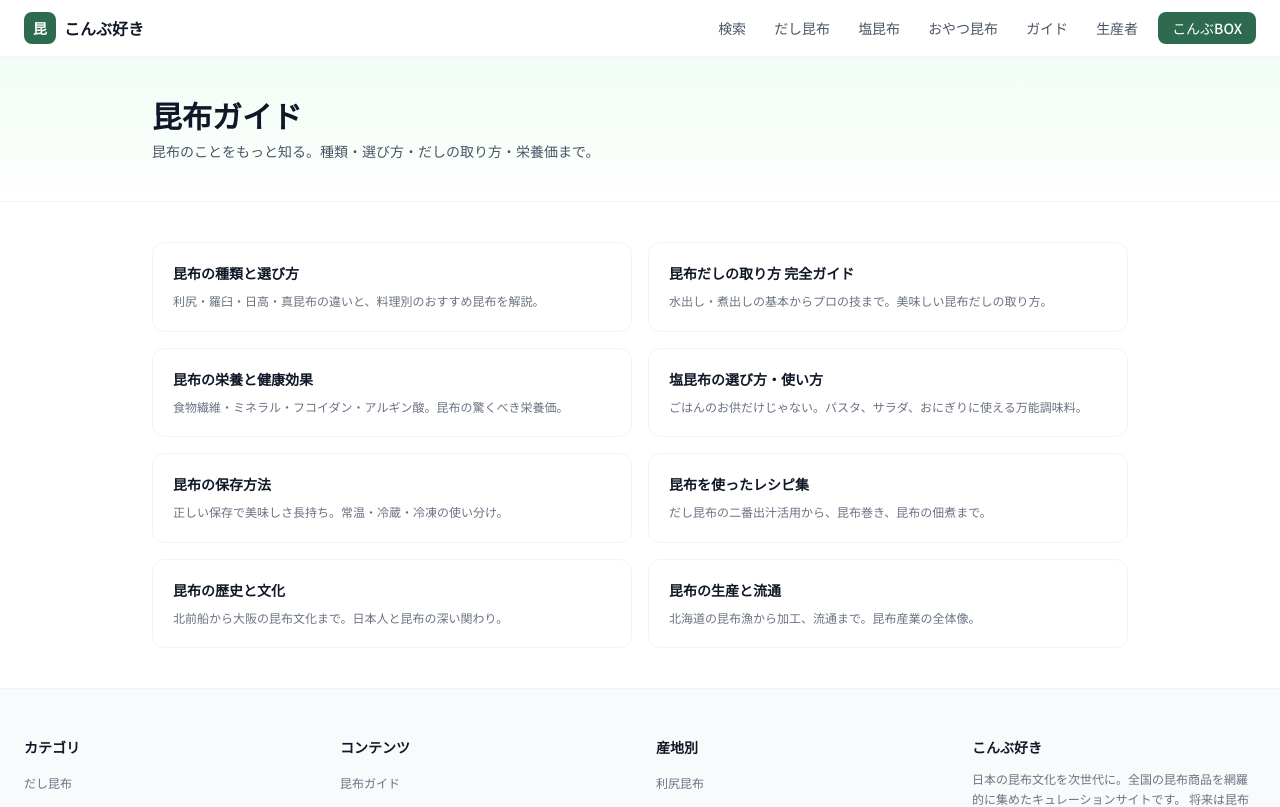
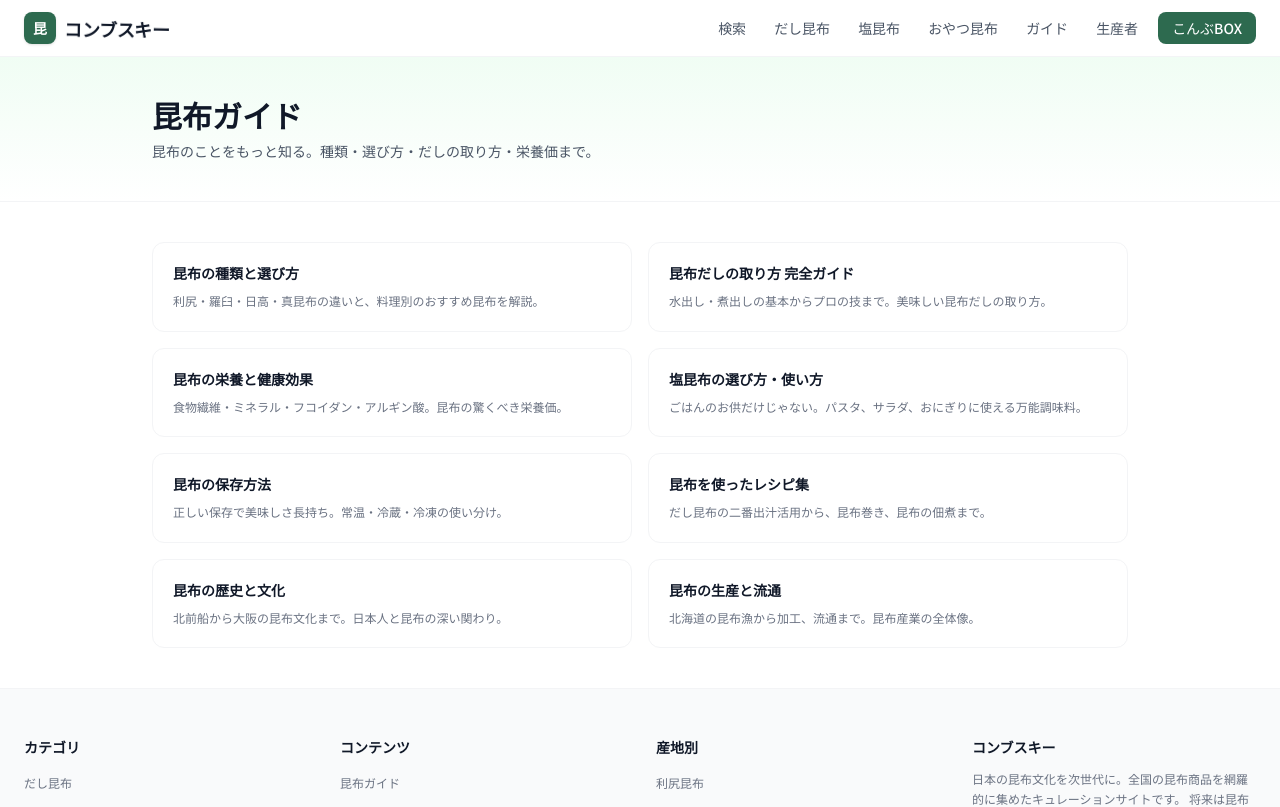
Before and after one commit to masvc/konbu-suki, a Next.js app: page /guide in a window 1280 px wide. Shown: the top 807 px of the page. Built offline with nearby package versions, Linux system fonts and the light colour scheme; no server answers.

Commit message:
feat: サイト名「コンブスキー」に変更 + ゆらゆらロゴアニメーション + コンポーネント共通化(SectionHeading, ProductGrid, CategoryTabs, KonbuLogo) + カラートークン分離

```diff
--- a/src/app/globals.css
+++ b/src/app/globals.css
@@ -10,6 +10,12 @@ html {
 :root {
   --background: #ffffff;
   --foreground: #111827;
+  --konbu-deep: #1b4332;
+  --konbu-green: #2d6a4f;
+  --konbu-sea: #52b788;
+  --konbu-light: #d8f3dc;
+  --konbu-amber: #d4a373;
+  --konbu-bg: #f8faf8;
   color-scheme: light only;
 }
 
@@ -18,6 +24,23 @@ body {
   color: var(--foreground);
 }
 
+/* コンブスキー ゆらゆらロゴ */
+@keyframes konbu-sway {
+  0%, 100% { transform: translateY(0) rotate(0deg); }
+  25%      { transform: translateY(-2px) rotate(-2deg); }
+  75%      { transform: translateY(1px) rotate(1.5deg); }
+}
+
+.konbu-wave {
+  animation: konbu-sway 3s ease-in-out infinite;
+  display: inline-block;
+}
+
+.group:hover .konbu-wave {
+  animation-duration: 1.2s;
+}
+
+/* スライドイン */
 @keyframes slide-up {
   from { opacity: 0; transform: translateY(20px); }
   to   { opacity: 1; transform: translateY(0); }
@@ -26,5 +49,4 @@ body {
   animation: slide-up 0.3s ease-out;
 }
 
-/* min-height utility for line-clamp */
 .min-h-\[2\.5em\] { min-height: 2.5em; }
--- /dev/null
+++ b/src/components/CategoryTabs.tsx
@@ -0,0 +1,34 @@
+import Link from "next/link";
+import { CATEGORIES, CATEGORY_SLUGS } from "@/lib/constants";
+
+type Props = {
+  counts?: Record<string, number>;
+  activeSlug?: string;
+};
+
+export function CategoryTabs({ counts, activeSlug }: Props) {
+  return (
+    <div className="flex gap-1 overflow-x-auto no-scrollbar py-2.5">
+      {CATEGORY_SLUGS.map((slug) => {
+        const meta = CATEGORIES[slug];
+        const count = counts?.[slug];
+        const isActive = slug === activeSlug;
+        return (
+          <Link
+            key={slug}
+            href={`/category/${slug}`}
+            className={`shrink-0 flex items-center gap-1.5 rounded-full border px-3.5 py-1.5 text-xs font-medium transition ${
+              isActive
+                ? "border-[#52b788] bg-[#d8f3dc] text-[#1b4332]"
+                : "border-gray-200 bg-gray-50 text-gray-700 hover:border-[#52b788] hover:bg-[#d8f3dc] hover:text-[#1b4332]"
+            }`}
+          >
+            <span>{meta.emoji}</span>
+            <span>{meta.label}</span>
+            {count !== undefined && <span className="text-gray-400">({count})</span>}
+          </Link>
+        );
+      })}
+    </div>
+  );
+}
--- /dev/null
+++ b/src/components/KonbuLogo.tsx
@@ -0,0 +1,26 @@
+import Link from "next/link";
+
+export function KonbuLogo({ size = "default" }: { size?: "default" | "large" }) {
+  const textClass = size === "large"
+    ? "text-2xl sm:text-3xl"
+    : "text-base sm:text-lg";
+
+  return (
+    <Link href="/" className="inline-flex items-center gap-2 group">
+      <span className="konbu-logo-icon w-8 h-8 rounded-lg bg-[#2d6a4f] flex items-center justify-center text-white text-sm font-bold shadow-sm">
+        昆
+      </span>
+      <span className={`konbu-logo-text ${textClass} font-bold text-gray-900 tracking-tight`}>
+        {"コンブスキー".split("").map((char, i) => (
+          <span
+            key={i}
+            className="konbu-wave inline-block"
+            style={{ animationDelay: `${i * 0.12}s` }}
+          >
+            {char}
+          </span>
+        ))}
+      </span>
+    </Link>
+  );
+}
--- /dev/null
+++ b/src/components/ProductGrid.tsx
@@ -0,0 +1,32 @@
+import { ProductCard } from "./ProductCard";
+
+type Product = {
+  id: number;
+  name: string;
+  brand: string;
+  category: string;
+  price?: number | null;
+  imageUrl?: string | null;
+  origin?: string | null;
+  rating?: number | null;
+};
+
+type Props = {
+  products: Product[];
+  columns?: 2 | 3 | 4;
+};
+
+export function ProductGrid({ products, columns = 4 }: Props) {
+  const colClass =
+    columns === 2 ? "grid-cols-2" :
+    columns === 3 ? "grid-cols-2 sm:grid-cols-3" :
+    "grid-cols-2 sm:grid-cols-3 lg:grid-cols-4";
+
+  return (
+    <div className={`grid ${colClass} gap-3`}>
+      {products.map((p) => (
+        <ProductCard key={p.id} {...p} />
+      ))}
+    </div>
+  );
+}
--- /dev/null
+++ b/src/components/SectionHeading.tsx
@@ -0,0 +1,26 @@
+import Link from "next/link";
+
+type Props = {
+  label: string;
+  title: string;
+  description?: string;
+  moreHref?: string;
+  moreText?: string;
+};
+
+export function SectionHeading({ label, title, description, moreHref, moreText = "もっと見る →" }: Props) {
+  return (
+    <div className="flex items-baseline justify-between mb-6">
+      <div>
+        <p className="text-[10px] font-bold text-[#52b788] tracking-widest mb-1">{label}</p>
+        <h2 className="text-lg sm:text-xl font-bold text-gray-900">{title}</h2>
+        {description && <p className="text-xs text-gray-500 mt-1">{description}</p>}
+      </div>
+      {moreHref && (
+        <Link href={moreHref} className="text-xs text-[#40916c] font-medium hover:underline shrink-0">
+          {moreText}
+        </Link>
+      )}
+    </div>
+  );
+}
--- a/src/components/SiteHeader.tsx
+++ b/src/components/SiteHeader.tsx
@@ -1,15 +1,12 @@
 import Link from "next/link";
-import { SITE_NAME } from "@/lib/constants";
+import { KonbuLogo } from "./KonbuLogo";
 
 export function SiteHeader() {
   return (
     <header className="sticky top-0 z-50 border-b border-gray-100 bg-white/95 backdrop-blur-sm">
       <div className="mx-auto max-w-7xl px-4 sm:px-6">
         <div className="flex h-14 items-center justify-between">
-          <Link href="/" className="flex items-center gap-2">
-            <span className="w-8 h-8 rounded-lg bg-[#2d6a4f] flex items-center justify-center text-white text-sm font-bold">昆</span>
-            <span className="text-base font-bold text-gray-900">{SITE_NAME}</span>
-          </Link>
+          <KonbuLogo />
           <nav className="hidden md:flex items-center gap-1">
             <Link href="/search" className="rounded-lg px-3 py-1.5 text-sm text-gray-600 hover:bg-[#d8f3dc] hover:text-[#1b4332] transition">検索</Link>
             <Link href="/category/dashi" className="rounded-lg px-3 py-1.5 text-sm text-gray-600 hover:bg-[#d8f3dc] hover:text-[#1b4332] transition">だし昆布</Link>
@@ -19,7 +16,6 @@ export function SiteHeader() {
             <Link href="/producers" className="rounded-lg px-3 py-1.5 text-sm text-gray-600 hover:bg-[#d8f3dc] hover:text-[#1b4332] transition">生産者</Link>
             <Link href="/kombu-box" className="rounded-lg bg-[#2d6a4f] px-3.5 py-1.5 text-sm font-medium text-white hover:bg-[#1b4332] transition ml-1">こんぶBOX</Link>
           </nav>
-          {/* Mobile: 検索アイコン + ハンバーガー */}
           <div className="flex items-center gap-2 md:hidden">
             <Link href="/search" className="p-2 text-gray-600 hover:text-[#2d6a4f]" aria-label="検索">
               <svg className="w-5 h-5" fill="none" stroke="currentColor" viewBox="0 0 24 24">
--- /dev/null
+++ b/src/lib/colors.ts
@@ -0,0 +1,19 @@
+/** デザイントークン: カラーパレット（昆布+海テーマ） */
+export const colors = {
+  /** 深い海の緑 - ヘッダー、ヒーロー背景 */
+  deep: "#1b4332",
+  /** 昆布グリーン - ボタン、アクセント */
+  green: "#2d6a4f",
+  /** 海の浅瀬 - タグ、ラベル、リンク */
+  sea: "#52b788",
+  /** 薄緑 - バッジ背景、hover */
+  light: "#d8f3dc",
+  /** 出汁の琥珀 - スコア、ハイライト */
+  amber: "#d4a373",
+  /** 和紙風背景 */
+  bgLight: "#f8faf8",
+  /** Amazon CTA */
+  amazon: "#ff9900",
+  /** 楽天 CTA */
+  rakuten: "#bf0000",
+} as const;
--- a/src/lib/constants.ts
+++ b/src/lib/constants.ts
@@ -1,8 +1,8 @@
-export const SITE_NAME = "こんぶ好き";
+export const SITE_NAME = "コンブスキー";
 export const SITE_URL = "https://konbu-suki.vercel.app";
-export const SITE_TAGLINE = "日本の昆布を、もっと好きになる。";
+export const SITE_TAGLINE = "日本の昆布を、もっとスキになる。";
 export const SITE_DESCRIPTION =
-  "昆布専門のキュレーションサイト。利尻・羅臼・日高・真昆布など産地別の特徴から、だし昆布・塩昆布・とろろ昆布まで。Amazon・楽天の昆布商品を網羅的に比較。昆布のD2Cと昆布商社を目指すプロジェクト。";
+  "昆布専門のキュレーションサイト「コンブスキー」。利尻・羅臼・日高・真昆布など産地別の特徴から、だし昆布・塩昆布・とろろ昆布まで。Amazon・楽天の昆布商品を網羅的に比較。昆布のD2Cと昆布商社を目指すプロジェクト。";
 
 export const GA_ID = process.env.NEXT_PUBLIC_GA_ID || "";
 
```
